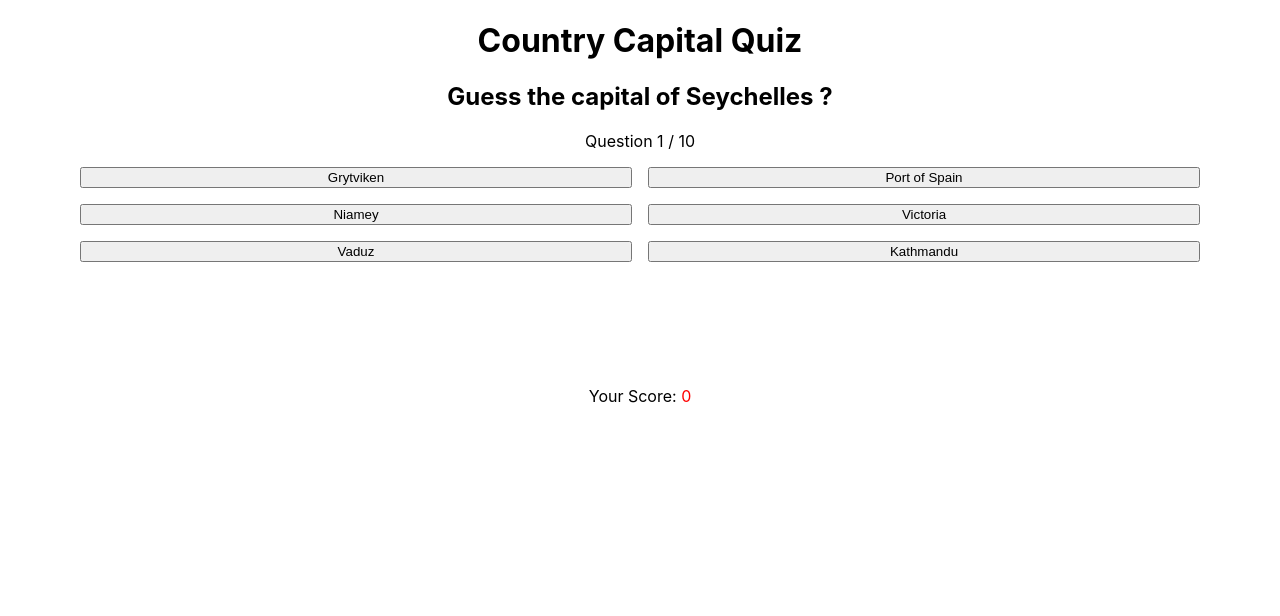
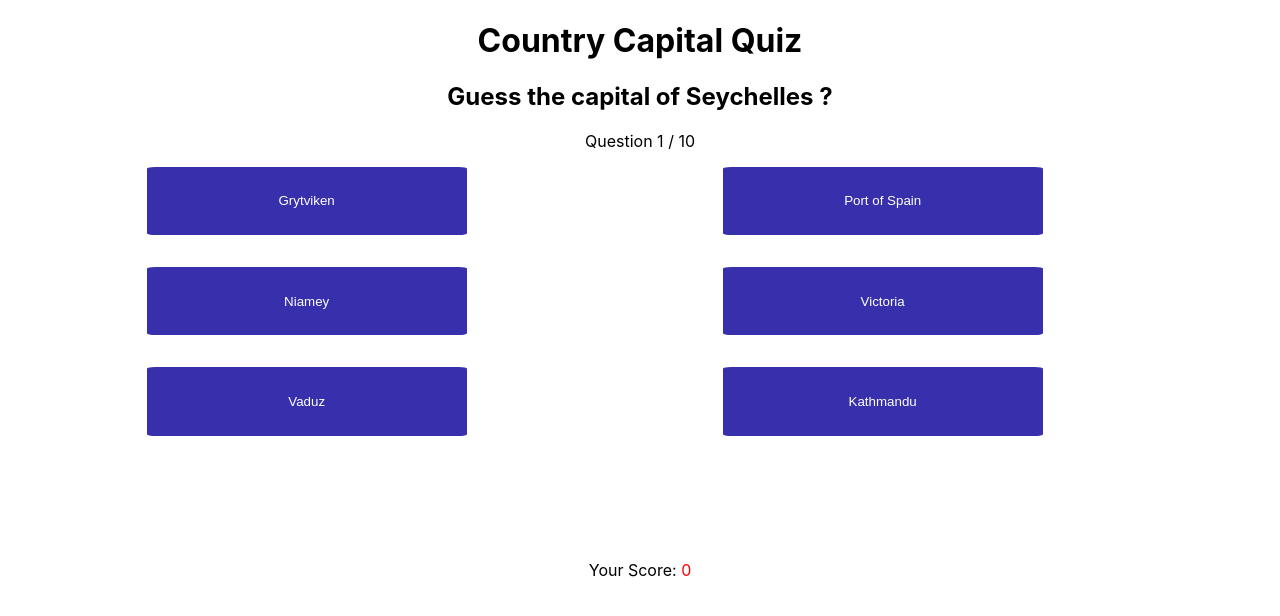
Before and after one commit to craig-dsilva/country-capital-quiz, a React (Create React App) app: page / in a window 1280 px wide. Shown: the top 616 px of the page. Built offline with nearby package versions, Linux system fonts and the light colour scheme; the HTML template or start-up script is replaced by a standard one.

Commit message:
option style

```diff
--- a/src/index.css
+++ b/src/index.css
@@ -16,8 +16,19 @@ code {
 .options {
   display: grid;
   grid-template-columns: repeat(2, 1fr);
-  grid-gap: 1em;
+  grid-gap: 2em;
   margin: 0 5em;
+}
+
+.option {
+  appearance: button;
+  width: 25vw;
+  margin: 0 5em;
+  border: none;
+  border-radius: 2.5%;
+  background-color: rgb(55, 47, 171);
+  color: #fff;
+  padding: 2em;
 }
 
 .correct-answer {
```
